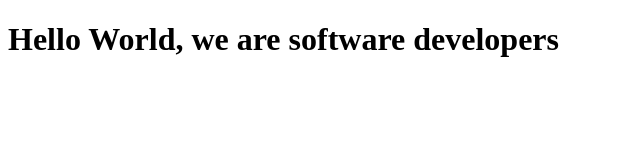
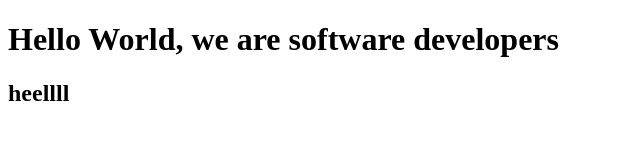
Before and after one commit to Tadessejemal1/Ermi-tad, a plain HTML site: page index.html in a window 1280 px wide. Shown: the whole page, without its empty margins (0-640 px from the left). Drawn offline with Linux system fonts and the light colour scheme.

Commit message:
secondartf

```diff
--- a/index.html
+++ b/index.html
@@ -3,11 +3,13 @@
   <head>
     <meta charset="UTF-8" />
     <title>Fork Me! FCC: Test Suite Template</title>
+
     <link rel="stylesheet" href="css/style.css" />
   </head>
 
   <body>
     <h1>Hello World, we are software developers</h1>
+    <h2>heellll</h2>
     <script src="https://cdn.freecodecamp.org/testable-projects-fcc/v1/bundle.js"></script>
 
     <!--
```
